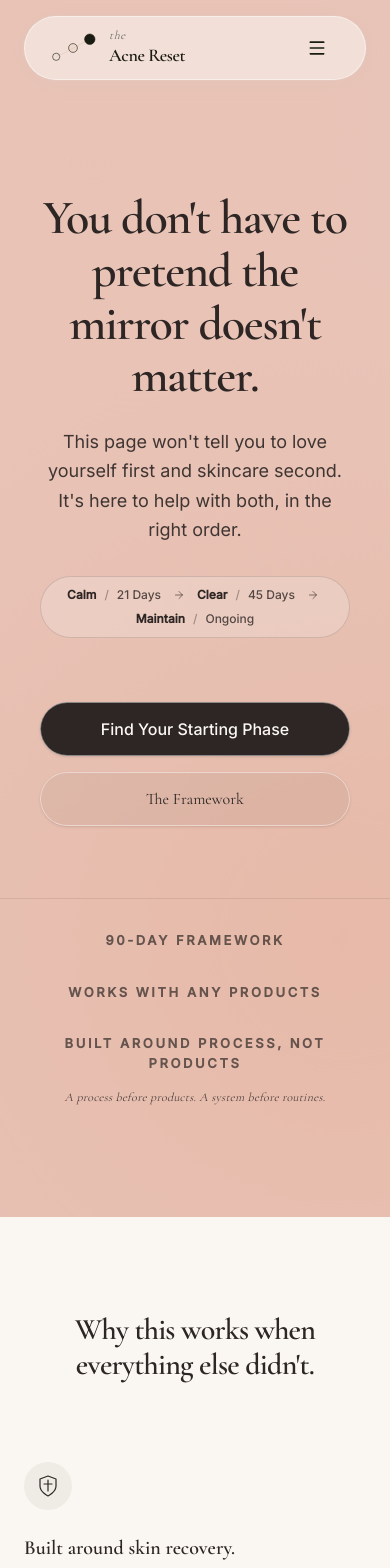
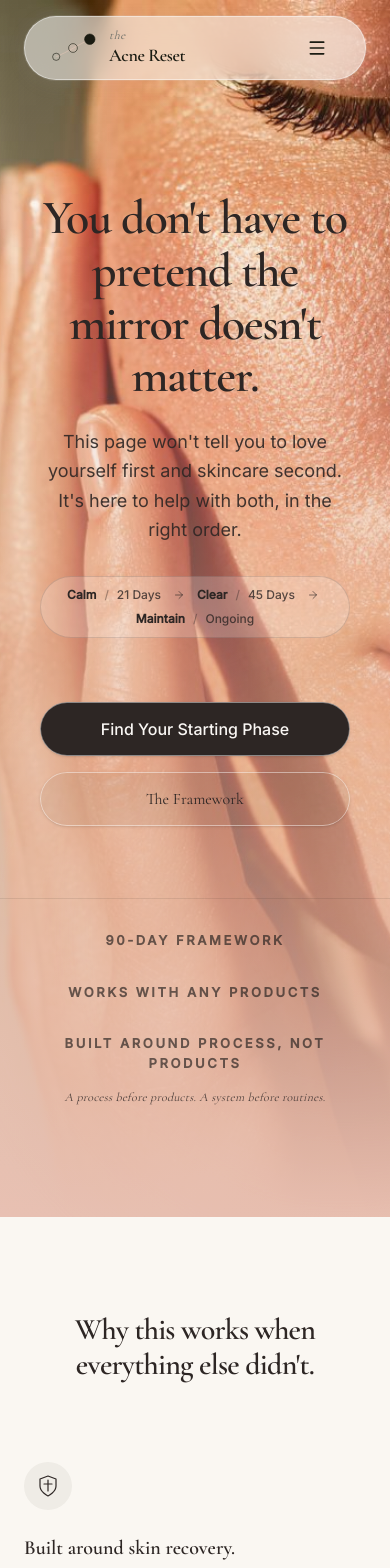
Before and after one commit to axiomhq0-create/acne-reset-landing, a Next.js app: page / in a window 390 px wide. Shown: the top 1568 px of the page. Built offline with nearby package versions, Linux system fonts and the light colour scheme.

Commit message:
fix: force hero background image visibility on mobile viewports to match desktop layout

```diff
--- a/src/components/Hero.tsx
+++ b/src/components/Hero.tsx
@@ -40,17 +40,17 @@ interface HeroProps {
 export default function Hero({ scrollToSection }: HeroProps) {
   return (
     <section className="relative min-h-screen w-full flex flex-col justify-between py-24 overflow-hidden bg-[#E8C4B8]">
-      {/* 1. IMAGE_PLACEMENT: Place "download (12).jpg" - Desktop Only */}
-      <div className="hidden md:block absolute right-0 top-0 h-full w-1/2 z-0 pointer-events-none">
+      {/* 1. IMAGE_PLACEMENT: Place "download (12).jpg" universally */}
+      <div className="absolute right-0 top-0 h-full w-full md:w-1/2 z-0 pointer-events-none">
         <Image
           src="/assets/download-12.jpg"
           alt="Acne Reset Radiant Skin portrait"
           fill
-          className="object-cover object-center"
+          className="absolute inset-0 w-full h-full object-cover object-center pointer-events-none z-0"
           priority
         />
-        {/* EDGE_MASK: Gradient mask to erase left hard lines on desktop */}
-        <div className="absolute inset-0 bg-gradient-to-r from-[#E8C4B8] to-transparent z-10" />
+        {/* EDGE_MASK: Gradient mask to erase left hard lines on desktop and bottom lines on mobile */}
+        <div className="absolute inset-0 bg-gradient-to-t md:bg-gradient-to-r from-[#E8C4B8] via-[#E8C4B8]/50 to-transparent z-10" />
       </div>
 
       {/* 2. PLASMA BLENDING LAYER: mix-blend-color-burn on mobile, soft-light on desktop */}
@@ -153,7 +153,7 @@ export default function Hero({ scrollToSection }: HeroProps) {
       </div>
 
       {/* Slim, elegant Trust Strip section */}
-      <div className="relative z-30 border-t border-[#2D2624]/10 pt-8 pb-4 w-full mt-auto">
+      <div className="relative z-20 border-t border-[#2D2624]/10 pt-8 pb-4 w-full mt-auto">
         <div className="max-w-7xl mx-auto px-6 flex flex-col sm:flex-row justify-center items-center gap-8 md:gap-16 text-center text-[13px] uppercase tracking-[0.2em] font-semibold text-[#2D2624]/70">
           <span>90-Day Framework</span>
           <span>Works With Any Products</span>
```
